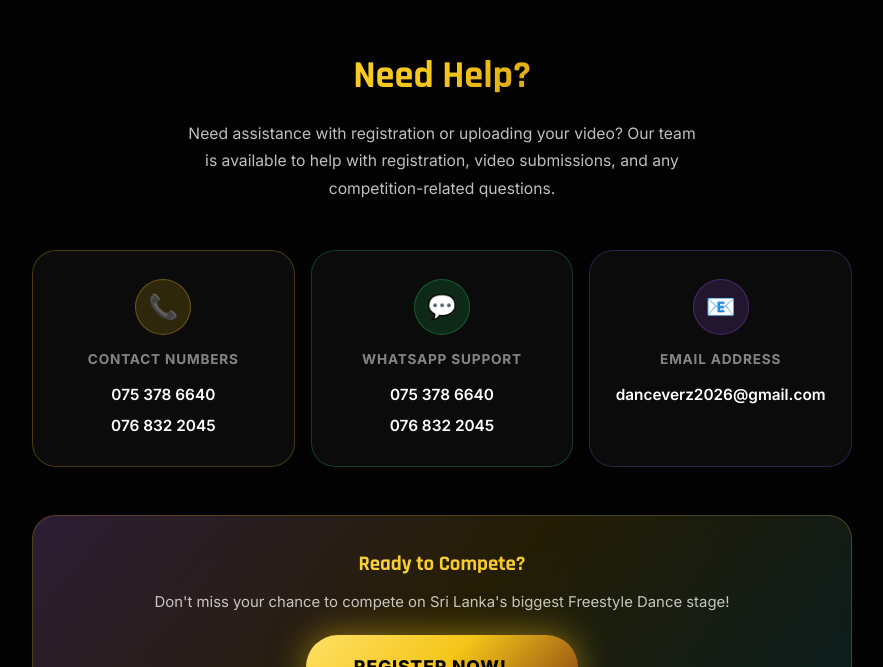
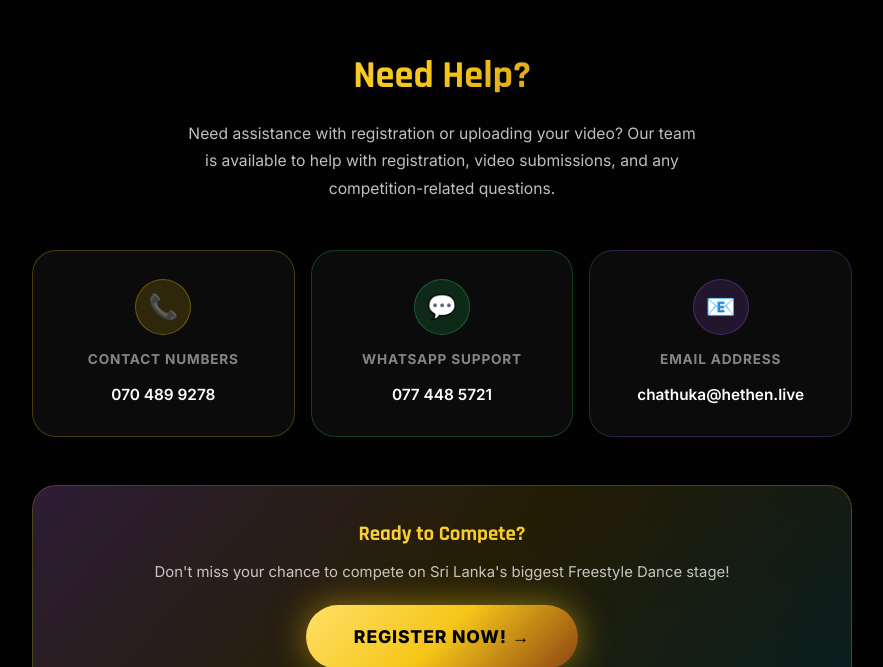
Before and after one commit to Navoda-Perera/dance, a React (Vite) app: page / in a window 1280 px wide. Shown: the part 2863-3530 px from the top of the page, without its empty margins (198-1081 px from the left). Built offline with nearby package versions, Linux system fonts and the light colour scheme; a web font is replaced by a local one.

Commit message:
contacts change

```diff
--- a/src/content.js
+++ b/src/content.js
@@ -27,7 +27,7 @@ export const content = {
     helpBanner: {
       label: "Need Help?",
       whatsapp: "WhatsApp",
-      numbers: ["075 378 6640", "076 832 2045"],
+      numbers: ["077 448 5721"],
     },
 
     // Accordion sections
@@ -97,9 +97,9 @@ export const content = {
       subtitle:
         "Need assistance with registration or uploading your video? Our team is available to help with registration, video submissions, and any competition-related questions.",
       items: [
-        { icon: "📞", label: "Contact Numbers", values: ["075 378 6640", "076 832 2045"] },
-        { icon: "💬", label: "WhatsApp Support", values: ["075 378 6640", "076 832 2045"] },
-        { icon: "📧", label: "Email Address", values: ["danceverz2026@gmail.com"] },
+        { icon: "📞", label: "Contact Numbers", values: ["070 489 9278"] },
+        { icon: "💬", label: "WhatsApp Support", values: ["077 448 5721"] },
+        { icon: "📧", label: "Email Address", values: ["chathuka@hethen.live"] },
       ],
     },
 
@@ -133,7 +133,7 @@ export const content = {
     helpBanner: {
       label: "උදව් අවශ්‍යද?",
       whatsapp: "WhatsApp",
-      numbers: ["075 378 6640", "076 832 2045"],
+      numbers: ["077 448 5721"],
     },
 
     accordion: {
@@ -199,9 +199,9 @@ export const content = {
       subtitle:
         "ලියාපදිංචි වීම, වීඩියෝ Upload කිරීම හෝ තරඟය සම්බන්ධ ඕනෑම ගැටලුවක් සඳහා අප හා සම්බන්ධ වන්න.",
       items: [
-        { icon: "📞", label: "දුරකථන අංක", values: ["075 378 6640", "076 832 2045"] },
-        { icon: "💬", label: "WhatsApp", values: ["075 378 6640", "076 832 2045"] },
-        { icon: "📧", label: "Email", values: ["danceverz2026@gmail.com"] },
+        { icon: "📞", label: "දුරකථන අංක", values: ["070 489 9278 "] },
+        { icon: "💬", label: "WhatsApp", values: ["077 448 5721"] },
+        { icon: "📧", label: "Email", values: ["chathuka@hethen.live"] },
       ],
     },
 
```
